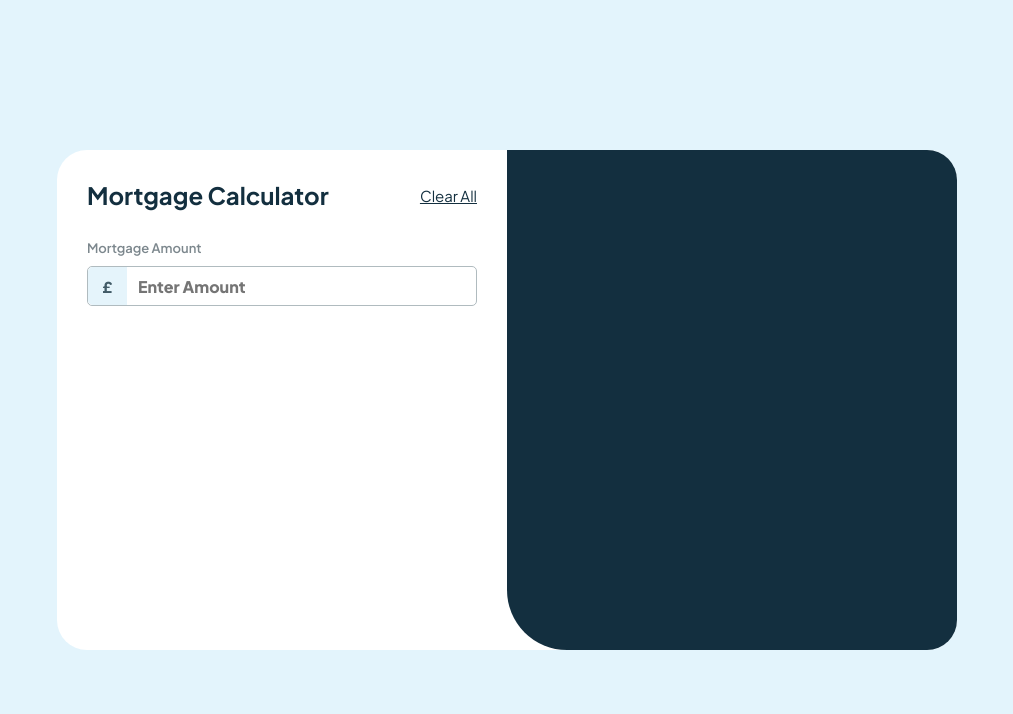
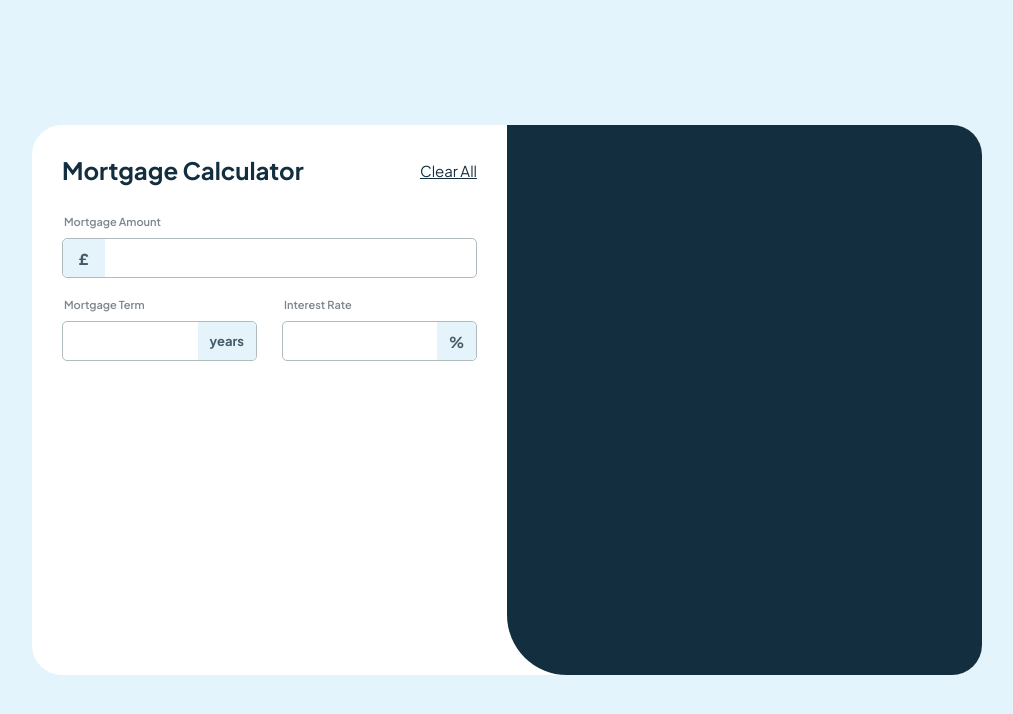
Before and after one commit to FurkannOzbek/React-Snack-Apps, a Next.js app in the folder mortgage-repayment-calculator/: page / in a window 1280 px wide. Shown: the top 714 px of the page, without its empty margins (133-1146 px from the left). Built offline with nearby package versions, Linux system fonts and the light colour scheme.

Commit message:
style of term and rate inputs added

```diff
--- a/mortgage-repayment-calculator/app/Components/MortgageCard.jsx
+++ b/mortgage-repayment-calculator/app/Components/MortgageCard.jsx
@@ -44,18 +44,44 @@ export default function MortgageCard() {
             <h1> Mortgage Calculator</h1>
             <div className={styles.mortgageClear}> Clear All</div>
           </div>
-
+          {/* Mortgage Form */}
           <form className={styles.mortgageForm} onSubmit={formSubmit}>
-            <label className={styles.currencyLabel}>Mortgage Amount</label>
+            <label className={styles.inputLabel}>Mortgage Amount</label>
+            {/* Input Wrapper for input and span */}
             <div className={styles.inputWrapper}>
               <span className={styles.currencyIcon}> £ </span>
               <input
                 value={formatAmount}
                 onChange={handleCurrencyInputChange}
-                placeholder="Enter Amount"
                 className={styles.inputField}
                 maxLength={20}
               />
+            </div>
+            {/* Term and Rate Input Field */}
+            <div className={styles.inputWrapperTermAndRate}>
+              {/* Container for Term Input*/}
+              <div className={styles.mortgageTermContainer}>
+                <label className={styles.inputLabel}>
+                  Mortgage Term
+                  {/* Overriding css for not creating another class */}
+                </label>
+                {/* Input Wrapper for input and span */}
+                <div className={styles.inputWrapper}>
+                  <input className={`${styles.inputField} ${styles.yearsInputField}`} />
+                  <span className={styles.yearsIcon}> years </span>
+                </div>
+              </div>
+              {/* Container for Rate Input*/}
+              <div className={styles.interestRateContainer}>
+                <label className={styles.inputLabel} style={{ float: "left" }}>
+                  Interest Rate
+                </label>
+                {/* Input Wrapper for input and span */}
+                <div className={styles.inputWrapper}>
+                  <input className={`${styles.inputField} ${styles.rateInputField}`} />
+                  <span className={styles.rateIcon}> % </span>
+                </div>
+              </div>
             </div>
           </form>
         </div>
--- a/mortgage-repayment-calculator/app/Components/MortgageCard.module.css
+++ b/mortgage-repayment-calculator/app/Components/MortgageCard.module.css
@@ -4,8 +4,8 @@
   left: 50%; /* left and top 50% makes top left corner of div centerized but that doesnt totally make div centerized*/
   top: 50%;
   transform: translate(-50%, -50%); /* For truely centerize the div*/
-  width: 900px;
-  height: 500px;
+  width: 950px;
+  height: 550px;
   display: flex;
   border-radius: 30px;
 }
@@ -62,13 +62,14 @@
   font-weight: 900;
   font-size: 15px;
 }
+
 .inputField {
   padding-left: 50px; /* Space for the icon */
   height: 40px;
   border-radius: 5px;
   border: 1px solid hsl(196, 10%, 72%);
   width: 100%;
-  font-size: 1rem;
+  font-size: 15px;
   color: hsl(202, 54%, 16%);
   background-color: white;
   font-family: "Plus Jakarta Sans", sans-serif;
@@ -81,11 +82,66 @@
 }
 
 /* For be able to change currencyIcon background color when input focused */
-.inputWrapper:focus-within .currencyIcon {
+.inputWrapper:focus-within .currencyIcon,
+.inputWrapper:focus-within .rateIcon,
+.inputWrapper:focus-within .yearsIcon {
   background-color: hsl(62, 71%, 53%);
 }
-.currencyLabel {
-  font-size: 13px;
+.inputLabel {
+  font-size: 11px;
   font-weight: 600;
   color: hsl(200, 7%, 52%);
+  margin-left: 2px;
 }
+.inputWrapperTermAndRate {
+  display: flex;
+  justify-content: space-between;
+  margin-top: 20px;
+}
+.interestRateContainer,
+.mortgageTermContainer {
+  display: flex;
+  flex-direction: column; /* Align label and input vertically */
+  width: 47%; /* Width of each input group */
+}
+
+.rateIcon {
+  display: flex;
+  align-items: center;
+  justify-content: center;
+  position: absolute;
+  background-color: hsl(199, 73%, 94%);
+  pointer-events: none;
+  height: 95%;
+  right: 1px;
+  width: 20%;
+  padding: 1px;
+  border-top-right-radius: 5px;
+  border-bottom-right-radius: 5px;
+  color: hsl(199, 22%, 33%);
+  font-weight: 700;
+  font-size: 15px;
+}
+.rateInputField,
+.yearsInputField {
+  padding-left: 13px;
+  font-weight: 700;
+}
+
+.yearsIcon {
+  display: flex;
+  align-items: center;
+  justify-content: center;
+  position: absolute;
+  background-color: hsl(199, 73%, 94%);
+  pointer-events: none;
+  height: 95%;
+  right: 1px;
+  width: 30%;
+  padding: 1px;
+  border-top-right-radius: 5px;
+  border-bottom-right-radius: 5px;
+  color: hsl(199, 22%, 33%);
+  font-weight: 700;
+  font-size: 13px;
+}
```
